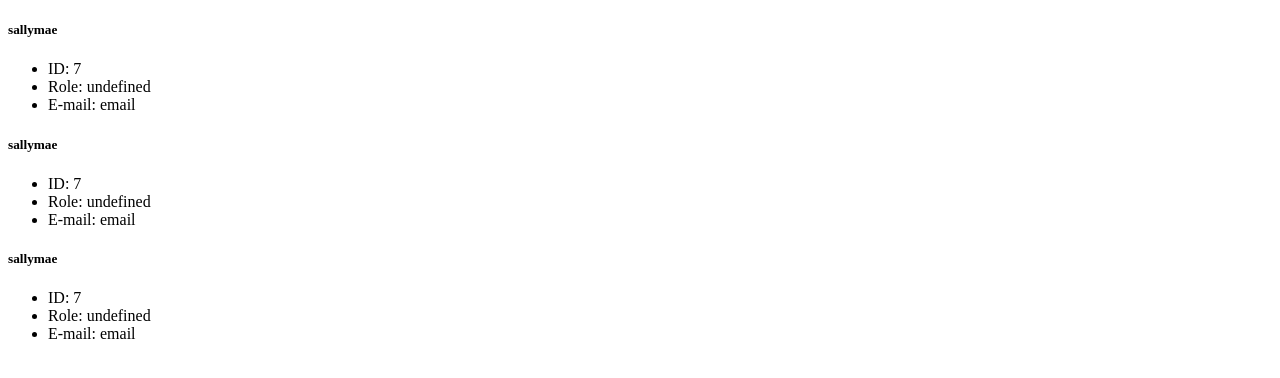
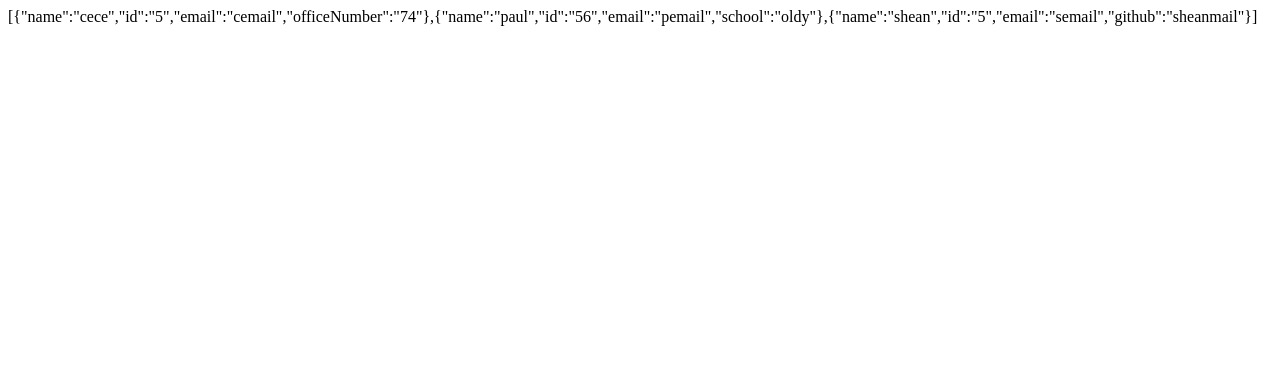
Before and after one commit to blu3bloodedcod3r/Employee_Profile_Generator, a plain HTML site: page dist/index.html in a window 1280 px wide. Drawn offline with nearby package versions, Linux system fonts and the light colour scheme.

Commit message:
allanswers now shoing, must fix css

```diff
--- a/dist/index.html
+++ b/dist/index.html
@@ -1,61 +1 @@
-<!DOCTYPE html>
-<html lang="en">
-<head>
-    <meta charset="UTF-8">
-    <meta http-equiv="X-UA-Compatible" content="IE=edge">
-    <meta name="viewport" content="width=device-width, initial-scale=1.0">
-    <script src="https://code.jquery.com/jquery-3.5.1.slim.min.js" integrity="sha384-DfXdz2htPH0lsSSs5nCTpuj/zy4C+OGpamoFVy38MVBnE+IbbVYUew+OrCXaRkfj" crossorigin="anonymous"></script>
-    <script src="https://cdn.jsdelivr.net/npm/bootstrap@4.5.3/dist/js/bootstrap.bundle.min.js" integrity="sha384-ho+j7jyWK8fNQe+A12Hb8AhRq26LrZ/JpcUGGOn+Y7RsweNrtN/tE3MoK7ZeZDyx" crossorigin="anonymous"></script>
-    <title>Employee Data</title>
-</head>
-<body>
-   <div class="container">
-        <div class="row">
-
-            <div class="card p-5 mb-3 bg-danger text-white" style="width: 18rem;">
-            <div class="card-body">
-            <h5 class="card-title">sallymae</h5>
-            <ul class="card-text">
-                <li>ID: 7</li>
-                <li>Role: undefined</li>
-                <li>E-mail: email</li>
-            </ul>
-            </div>
-            </div>
-
-        </div>
-   </div>
-   <div class="container">
-        <div class="row">
-
-            <div class="card p-5 mb-3 bg-danger text-white" style="width: 18rem;">
-            <div class="card-body">
-            <h5 class="card-title">sallymae</h5>
-            <ul class="card-text">
-                <li>ID: 7</li>
-                <li>Role: undefined</li>
-                <li>E-mail: email</li>
-            </ul>
-            </div>
-            </div>
-
-        </div>
-   </div>
-   <div class="container">
-        <div class="row">
-
-            <div class="card p-5 mb-3 bg-danger text-white" style="width: 18rem;">
-            <div class="card-body">
-            <h5 class="card-title">sallymae</h5>
-            <ul class="card-text">
-                <li>ID: 7</li>
-                <li>Role: undefined</li>
-                <li>E-mail: email</li>
-            </ul>
-            </div>
-            </div>
-
-        </div>
-   </div>
-</body>
-</html>
+[{"name":"cece","id":"5","email":"cemail","officeNumber":"74"},{"name":"paul","id":"56","email":"pemail","school":"oldy"},{"name":"shean","id":"5","email":"semail","github":"sheanmail"}]
--- a/index.js
+++ b/index.js
@@ -137,7 +137,7 @@ const addAnother = () => {
             return nowWhat();
         }
         console.log(teamMembers)
-        fs.writeFile('./dist/index.html', generateHTML(teamMembers), () => {
+        fs.writeFile('./dist/index.html', JSON.stringify(teamMembers), () => {
             err => console.log(err);
         })
     })
```
